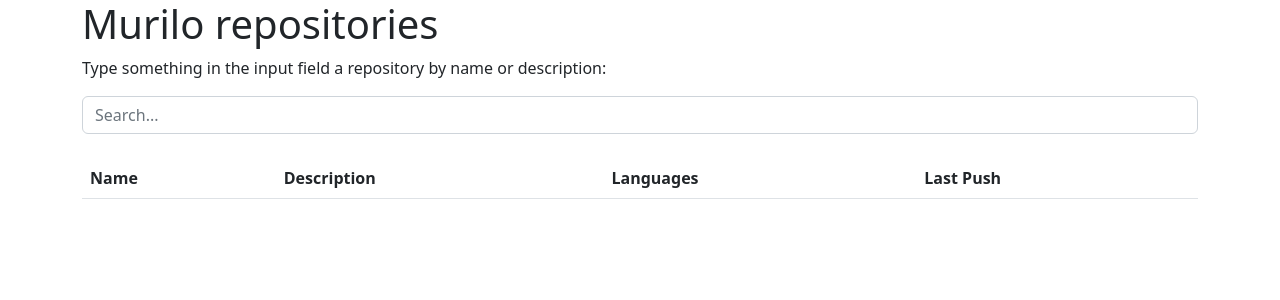
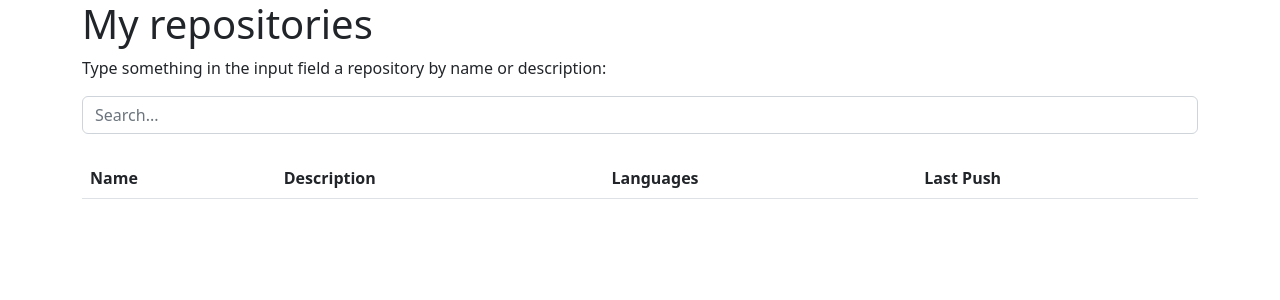
Before and after one commit to murilovidal/git-hub-spy, a Django app: template gitspy/repositories/templates/repositories/index.html in a window 1280 px wide. Shown: the top 300 px of the page. Run offline with Django 4.2, Linux system fonts and the light colour scheme; the template is opened without the code that fills it, so the values that code supplies are empty.

Commit message:
removed name

```diff
--- a/gitspy/repositories/templates/repositories/index.html
+++ b/gitspy/repositories/templates/repositories/index.html
@@ -1,7 +1,7 @@
 {% extends 'repositories/base.html' %}
 {% load convert_str_date %}
 {% block content %}
-<h1>Murilo repositories</h1>
+<h1>My repositories</h1>
 <p>Type something in the input field a repository by name or description:</p>
 <input
   class="form-control col-sm"
```
